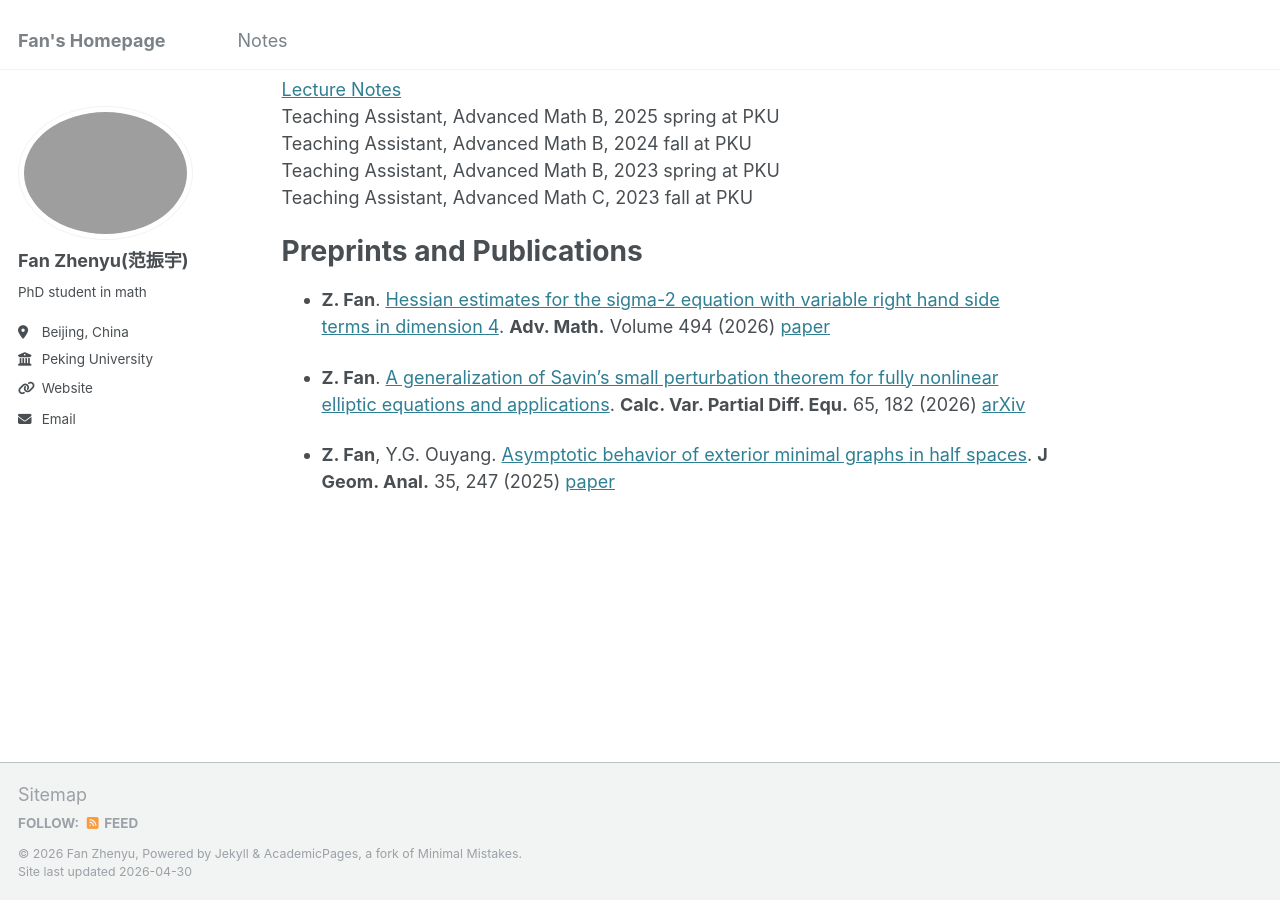
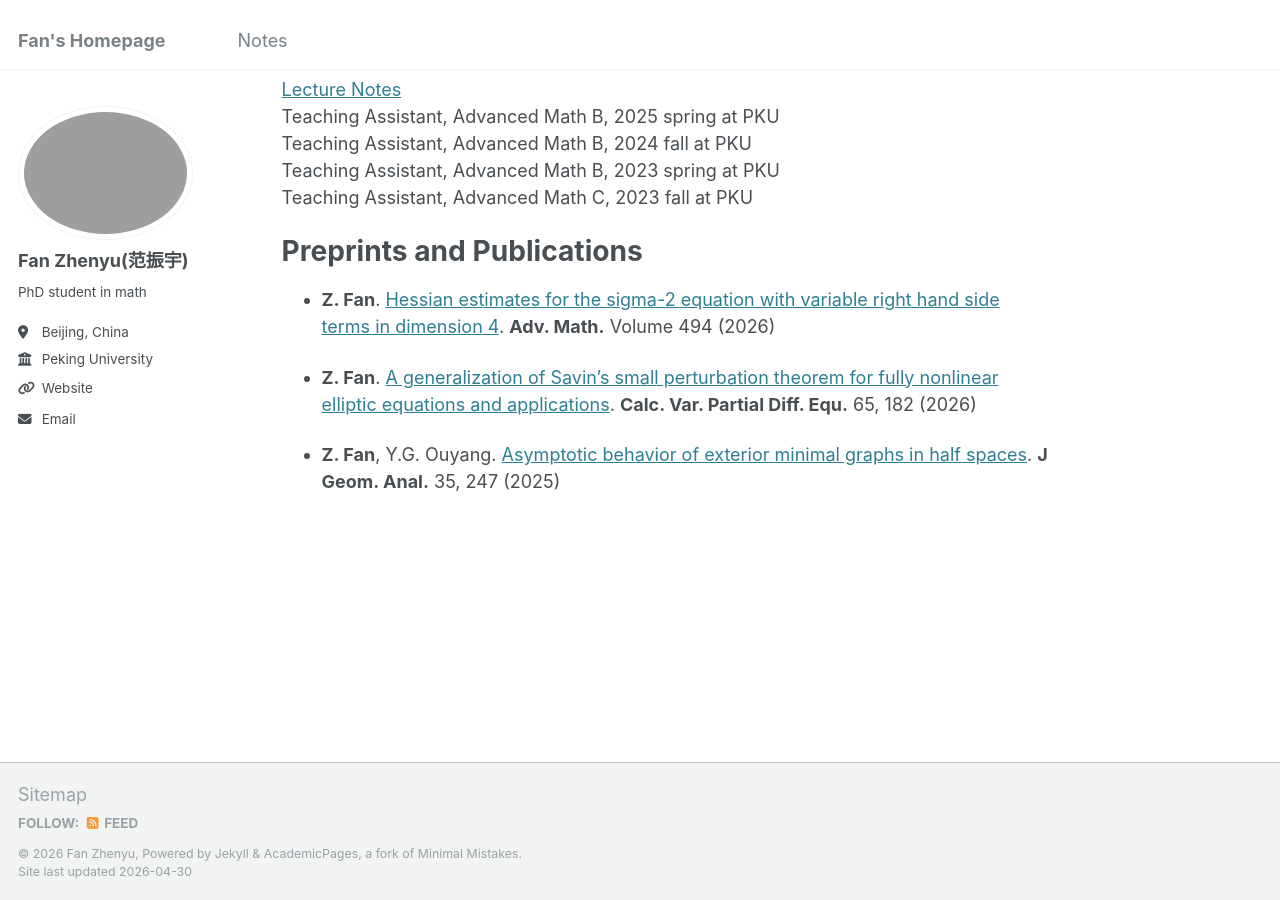
Before and after one commit to fanzymath/fanzymath.github.io, a Jekyll site: the page built from _pages/about.md, in a window 1280 px wide and 900 px high, scrolled down 722 px. Built offline with Jekyll 4.4.1, drawn with Linux system fonts in a browser that asks for light colours.

Commit message:
Update about.md

```diff
--- a/_pages/about.md
+++ b/_pages/about.md
@@ -40,8 +40,8 @@ Teaching Assistant, Advanced Math C, 2023 fall at PKU
 
 Preprints and Publications
 ======
-- **Z. Fan**. [Hessian estimates for the sigma-2 equation with variable right hand side terms in dimension 4](https://doi.org/10.1016/j.aim.2026.110953). **Adv. Math.** Volume 494 (2026)  [paper](https://doi.org/10.1016/j.aim.2026.110953)
+- **Z. Fan**. [Hessian estimates for the sigma-2 equation with variable right hand side terms in dimension 4](https://doi.org/10.1016/j.aim.2026.110953). **Adv. Math.** Volume 494 (2026)
 
-- **Z. Fan**. [A generalization of Savin's small perturbation theorem for fully nonlinear elliptic equations and applications](https://doi.org/10.1007/s00526-026-03349-7). **Calc. Var. Partial Diff. Equ.** 65, 182 (2026) [arXiv](https://doi.org/10.1007/s00526-026-03349-7)
+- **Z. Fan**. [A generalization of Savin's small perturbation theorem for fully nonlinear elliptic equations and applications](https://doi.org/10.1007/s00526-026-03349-7). **Calc. Var. Partial Diff. Equ.** 65, 182 (2026)
 
-- **Z. Fan**, Y.G. Ouyang. [Asymptotic behavior of exterior minimal graphs in half spaces](https://doi.org/10.1007/s12220-025-02087-0). **J Geom. Anal.** 35, 247 (2025) [paper](https://doi.org/10.1007/s12220-025-02087-0)
+- **Z. Fan**, Y.G. Ouyang. [Asymptotic behavior of exterior minimal graphs in half spaces](https://doi.org/10.1007/s12220-025-02087-0). **J Geom. Anal.** 35, 247 (2025)
```
